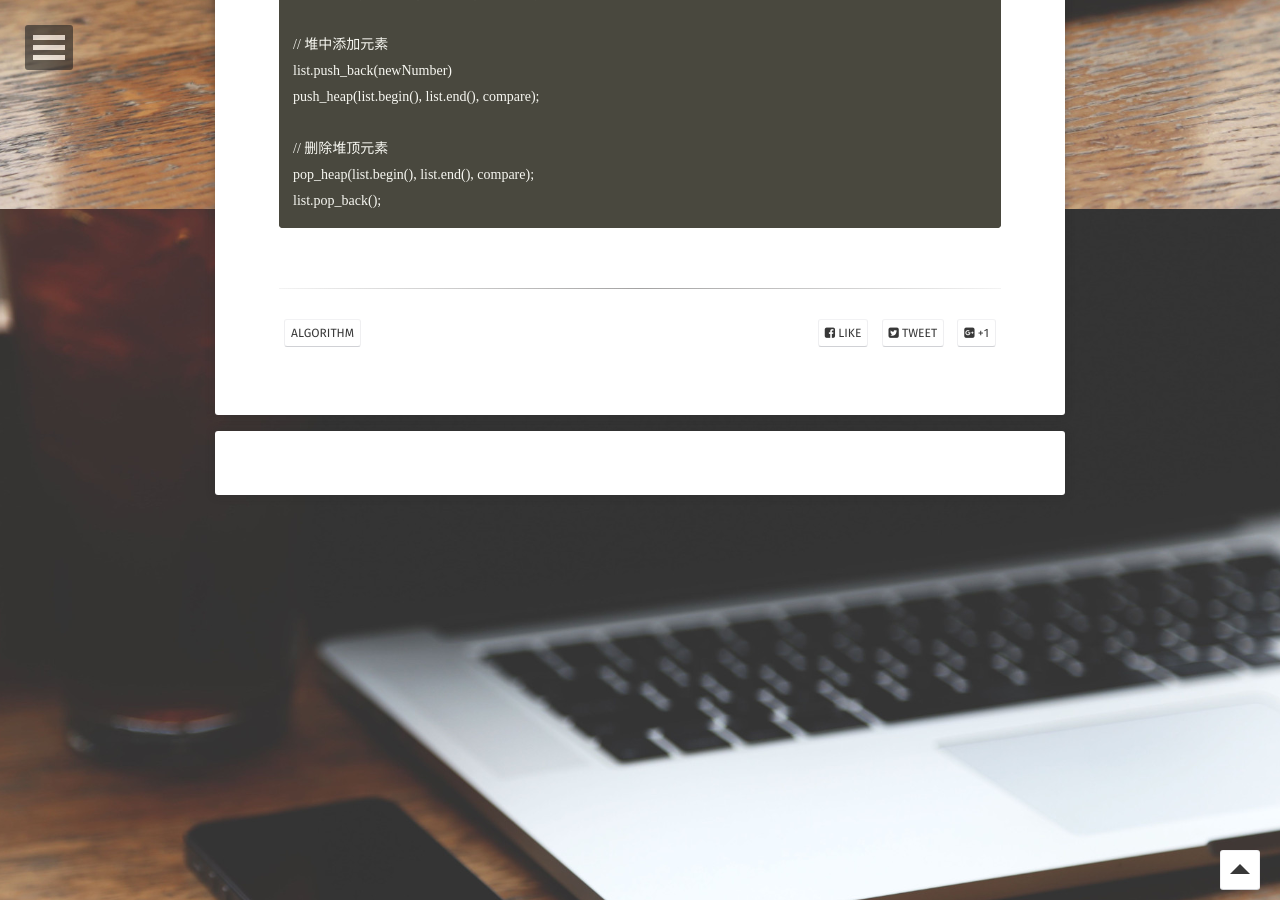
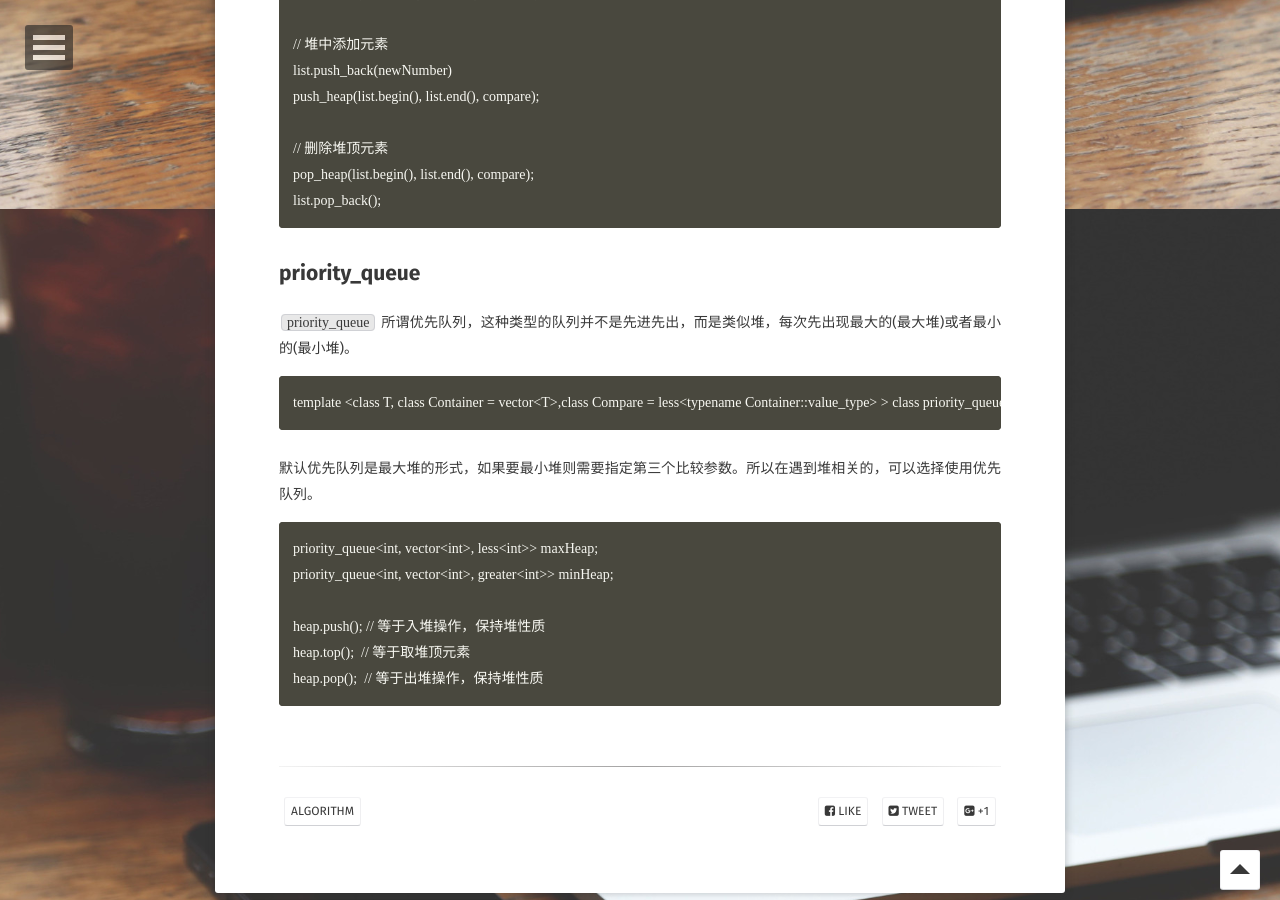
Before and after one commit to longjianjiang/longjianjiang.github.io, a Jekyll site: the page built from _posts/2018-12-04-heap.md, in a window 1280 px wide and 900 px high, scrolled down 4291 px. Built offline with Jekyll 4.4.1, drawn with Linux system fonts in a browser that asks for light colours; some web fonts are replaced; comment, search, counter and statistics services are not loaded.

Commit message:
Update(auto commit)

````diff
--- a/_posts/2018-12-04-heap.md
+++ b/_posts/2018-12-04-heap.md
@@ -155,3 +155,22 @@ push_heap(list.begin(), list.end(), compare);
 pop_heap(list.begin(), list.end(), compare);
 list.pop_back();
 ```
+
+## priority_queue
+
+`priority_queue` 所谓优先队列，这种类型的队列并不是先进先出，而是类似堆，每次先出现最大的(最大堆)或者最小的(最小堆)。
+
+```
+template <class T, class Container = vector<T>,class Compare = less<typename Container::value_type> > class priority_queue;
+```
+
+默认优先队列是最大堆的形式，如果要最小堆则需要指定第三个比较参数。所以在遇到堆相关的，可以选择使用优先队列。
+
+```
+priority_queue<int, vector<int>, less<int>> maxHeap;
+priority_queue<int, vector<int>, greater<int>> minHeap;
+
+heap.push(); // 等于入堆操作，保持堆性质
+heap.top();  // 等于取堆顶元素
+heap.pop();  // 等于出堆操作，保持堆性质
+```
````
